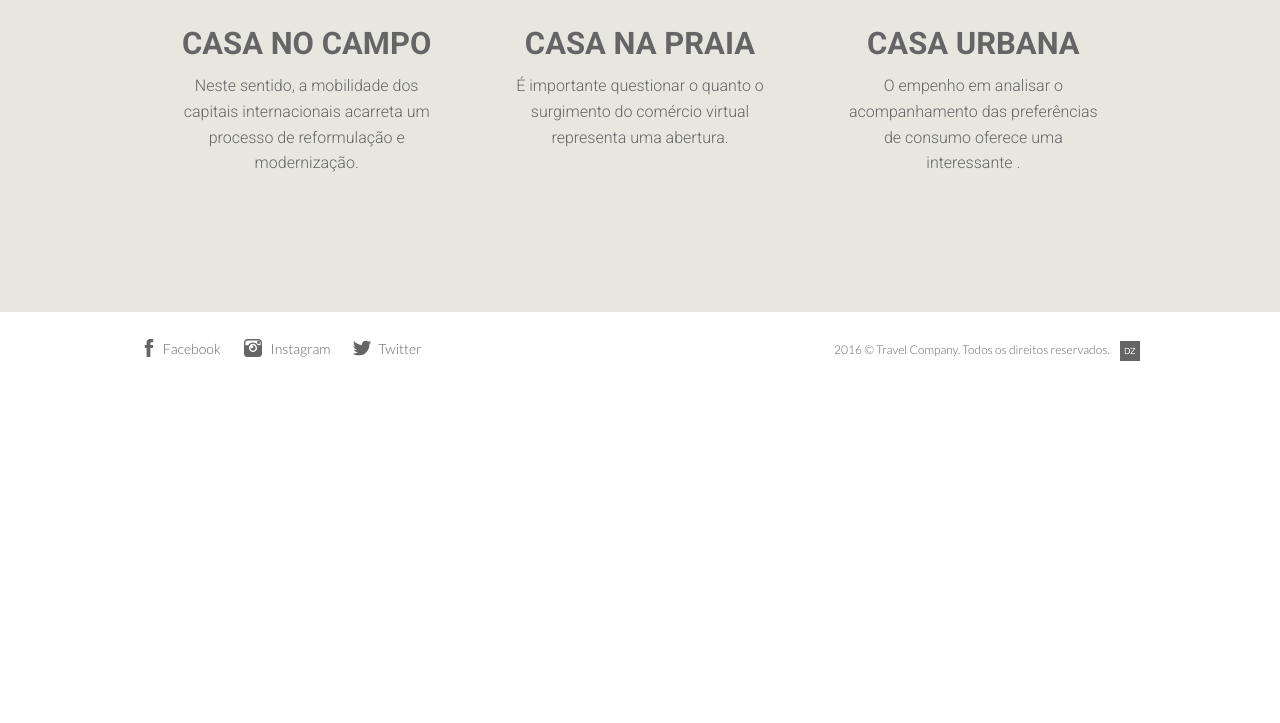
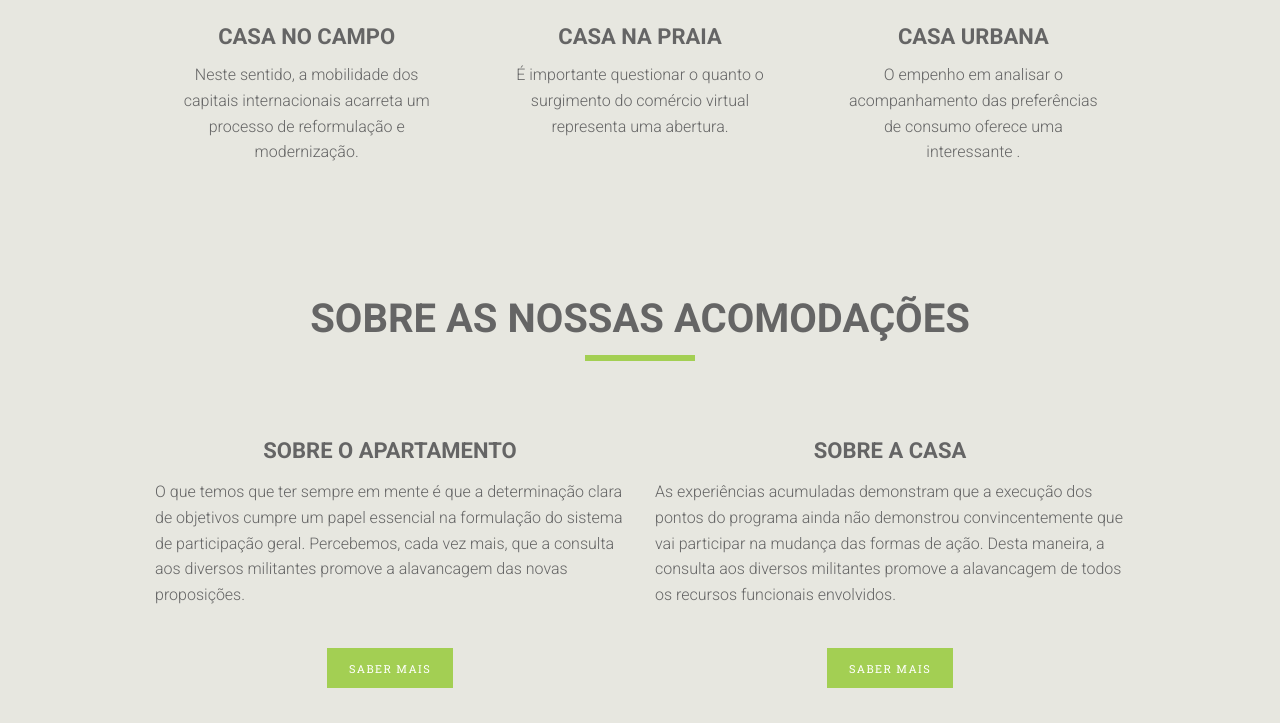
Before and after one commit to dbasilioesp/travel, a website: page index.html in a window 1280 px wide. Shown: the part 1200-1923 px from the top of the page. Before the commit the page ends 1582 px from the top, so only its background shows below. Drawn offline with nearby package versions, Linux system fonts and the light colour scheme; files that its build step writes are made by us from their sources.

Commit message:
Accomodation section created.

```diff
--- a/index.html
+++ b/index.html
@@ -22,6 +22,7 @@
 
     <link href="https://fonts.googleapis.com/css?family=Roboto:300,400,500,700" rel="stylesheet">
     <link href="https://fonts.googleapis.com/css?family=Lato:300" rel="stylesheet">
+    <link href="https://fonts.googleapis.com/css?family=Roboto+Slab" rel="stylesheet">
 
     <link rel="stylesheet" href="vendors/foundation-6.2.4-custom/css/foundation.css">
     <link rel="stylesheet" href="vendors/slick-1.6.0/slick/slick.css">
@@ -202,7 +203,7 @@
             <section class="section section-roof offers-section">
                 <h2 class="section-title necktie">O que você procura?</h2>
 
-                <div class="row text-center">
+                <div class="row offer-row text-center">
                     <div class="large-4 columns">
                         <div class="offer-box">
                             <div class="hatch-image">
@@ -218,7 +219,7 @@
                                 <img src="images/layout/place2.jpg" alt="Casa na Praia">
                             </div>
                             <h3 class="third-title">Casa na Praia</h3>
-                            <p class="offers-resume">É importante questionar o quanto o surgimento do comércio virtual representa uma abertura.</p>
+                            <p>É importante questionar o quanto o surgimento do comércio virtual representa uma abertura.</p>
                         </div>
                     </div>
                     <div class="medium-6 large-4 columns">
@@ -234,8 +235,28 @@
             </section>
 
             <!-- Acomodation Section -->
-            <section class="acomodations-section">
-
+            <section class="section accommodation-section">
+                <h2 class="section-title necktie necktie--green">Sobre as nossas acomodações</h2>
+                <div class="row">
+                    <div class="large-6 columns">
+                        <div class="accommodation-box">
+                            <h3 class="third-title text-center">Sobre o Apartamento</h3>
+                            <p>O que temos que ter sempre em mente é que a determinação clara de objetivos cumpre um papel essencial na formulação do sistema de participação geral. Percebemos, cada vez mais, que a consulta aos diversos militantes promove a alavancagem das novas proposições.</p>
+                            <p class="text-center">
+                                <a href="#" class="button button--accommodation">Saber mais</a>
+                            </p>
+                        </div>
+                    </div>
+                    <div class="large-6 columns">
+                        <div class="accommodation-box">
+                            <h3 class="third-title text-center">Sobre a Casa</h3>
+                            <p>As experiências acumuladas demonstram que a execução dos pontos do programa ainda não demonstrou convincentemente que vai participar na mudança das formas de ação. Desta maneira, a consulta aos diversos militantes promove a alavancagem de todos os recursos funcionais envolvidos. </p>
+                            <p class="text-center">
+                                <a href="#" class="button button--accommodation">Saber mais</a>
+                            </p>
+                        </div>
+                    </div>
+                </div>
             </section>
 
             <!-- Contact Section -->
--- a/sass/_base.scss
+++ b/sass/_base.scss
@@ -31,25 +31,17 @@ h6 {
 }
 
 .section {
-  padding-top: 35px;
+  padding-top: 70px;
+  padding-bottom: 40px;
+
+  @media only screen and (max-width: $break-max-medium) {
+    padding-top: 40px;
+    padding-bottom: 40px;
   }
 
-.section-title {
-  font-size: 40px;
-  text-transform: uppercase;
-  text-align: center;
-  font-weight: bold;
-  margin-bottom: 60px;
-}
-
-.third-title {
-  text-transform: uppercase;
-  font-weight: bold;
-  font-style: 22px;
-}
-
-.section-roof {
+  &.section-roof {
     @supports (clip-path: polygon(100% 35%, 0% 100%, 100% 100%)) {
+      padding-top: 35px;
       position: relative;
       z-index: 1;
 
@@ -74,6 +66,23 @@ h6 {
       }
     }
   }
+}
+
+.section-title {
+  font-size: 40px;
+  text-transform: uppercase;
+  text-align: center;
+  font-weight: bold;
+  margin-bottom: 60px;
+  padding: 0 10px;
+}
+
+.third-title {
+  text-transform: uppercase;
+  font-weight: bold;
+  font-size: 22px;
+  margin-bottom: 0.6rem;
+}
 
 .necktie {
   position: relative;
@@ -85,6 +94,12 @@ h6 {
     background: $pelorous;
     display: block;
     margin: 8px auto 0;
+  }
+
+  &.necktie--green {
+    &::after {
+      background: $conifier;
+    }
   }
 }
 
@@ -103,3 +118,29 @@ h6 {
     border-radius: 50%;
   }
 }
+
+
+.button {
+  display: inline-block;
+  text-align: center;
+  line-height: 1;
+  cursor: pointer;
+  -webkit-appearance: none;
+  transition: background-color 0.25s ease-out, color 0.25s ease-out;
+  vertical-align: middle;
+  border: 1px solid transparent;
+  border-radius: 0;
+  padding: 13.5px 21px;
+  margin: 0 0 1rem 0;
+  background-color: $conifier;
+  font-family: 'Roboto Slab', 'Roboto', serif;
+  font-size: 11px;
+  color: white;
+  text-transform: uppercase;
+  letter-spacing: 1.4px;
+
+  &:hover, &:focus {
+    background: darken($conifier, 15%);
+    color: white;
+  }
+}
--- a/sass/_page-home.scss
+++ b/sass/_page-home.scss
@@ -48,15 +48,45 @@
 }
 
 .offers-section {
-  padding-bottom: 120px;
-
   .offer-box {
     max-width: 250px;
     margin: 0 auto;
 
-    @media only screen and (max-width: $break-max-large) {
+    @media only screen and (max-width: $break-max-small) {
       margin-bottom: 60px;
     }
   }
 
+  .offer-row .columns:last-child {
+    .offer-box {
+      @media only screen and (max-width: $break-max-small) {
+        margin-bottom: 0;
+      }
+    }
+  }
+
 }
+
+.accommodation-section {
+  padding-bottom: 120px;
+
+  .accommodation-box {
+    margin-top: 15px;
+
+    @media only screen and (max-width: $break-max-medium) {
+      text-align: center;
+      max-width: 380px;
+      margin-left: auto;
+      margin-right: auto;
+      margin-bottom: 25px;
+    }
+  }
+
+  .third-title {
+    margin-bottom: 0.8rem;
+  }
+
+  .button--accommodation {
+    margin-top: 25px;
+  }
+}
```
Lines whose indentation alone changed are shown as unchanged.
